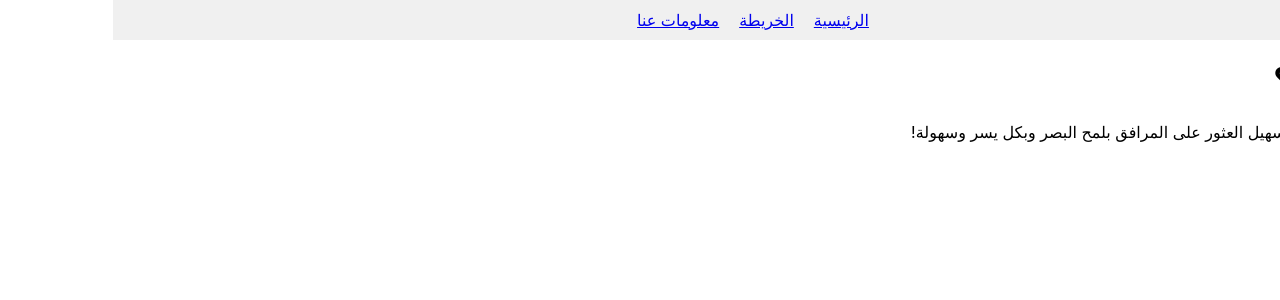
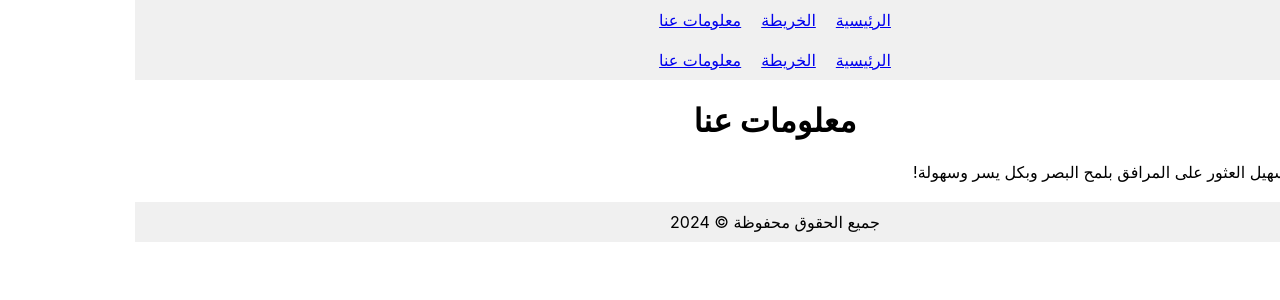
Before and after one commit to EngAhmedMahjoub/MyUniversity, a React (Create React App) app: page /about-us in a window 1280 px wide. Shown: the top 300 px of the page. Built offline with nearby package versions, Linux system fonts and the light colour scheme.

Commit message:
style about us page

```diff
--- a/src/pages/AboutUs.js
+++ b/src/pages/AboutUs.js
@@ -1,12 +1,14 @@
+// src/pages/AboutUs.js
 import React from 'react';
+import Layout from '../components/Layout';
 
-function AboutUs() {
-    return (
-        <div>
-            <h1>من نحن؟</h1>
-            <p>نسعى جاهدين لتسهيل العثور على المرافق بلمح البصر وبكل يسر وسهولة!</p>
-        </div>
-    );
-}
+const AboutUs = () => {
+  return (
+    <Layout>
+      <h1 style={{ textAlign: 'center' }}>معلومات عنا</h1>
+      <p>نسعى جاهدين لتسهيل العثور على المرافق بلمح البصر وبكل يسر وسهولة!</p>
+    </Layout>
+  );
+};
 
 export default AboutUs;
```
